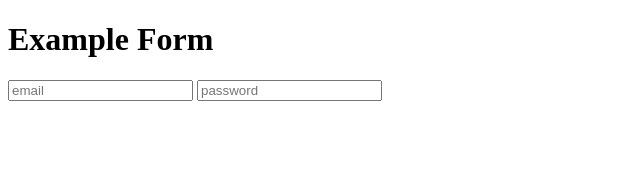
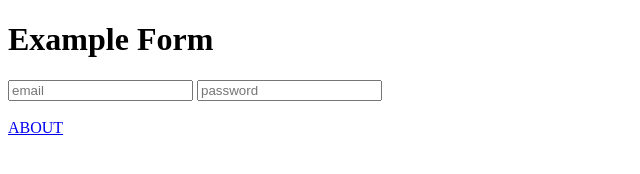
Before and after one commit to thisjoe/formExample, a plain HTML site: page index.html in a window 1280 px wide. Shown: the full height of the page, 0-640 px from the left. Drawn offline with Linux system fonts and the light colour scheme.

Commit message:
created an About page

```diff
--- a/index.html
+++ b/index.html
@@ -12,5 +12,7 @@
             <input type="string" placeholder="email">
             <input type="password" placeholder="password">
         </form>
+        <br>
+        <a href="about.html">ABOUT</a>
     </body>
 </html>
```
